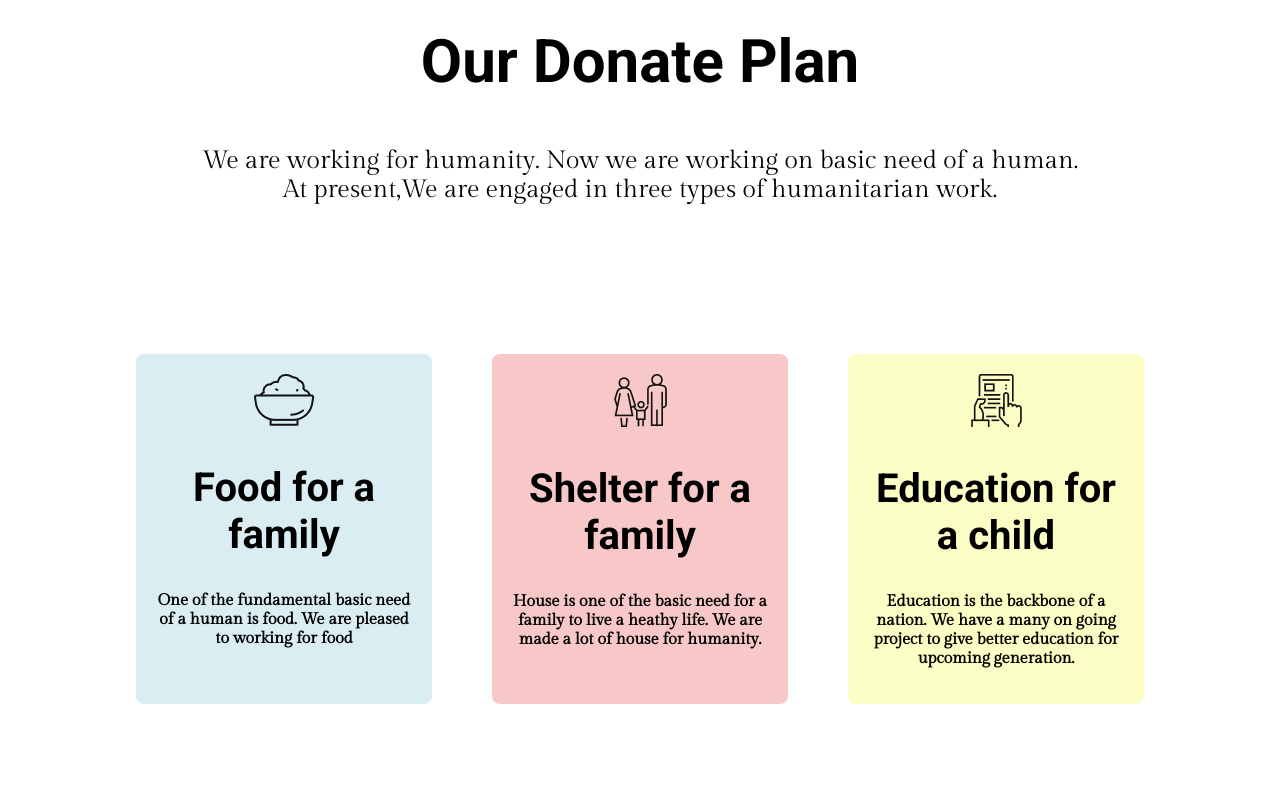
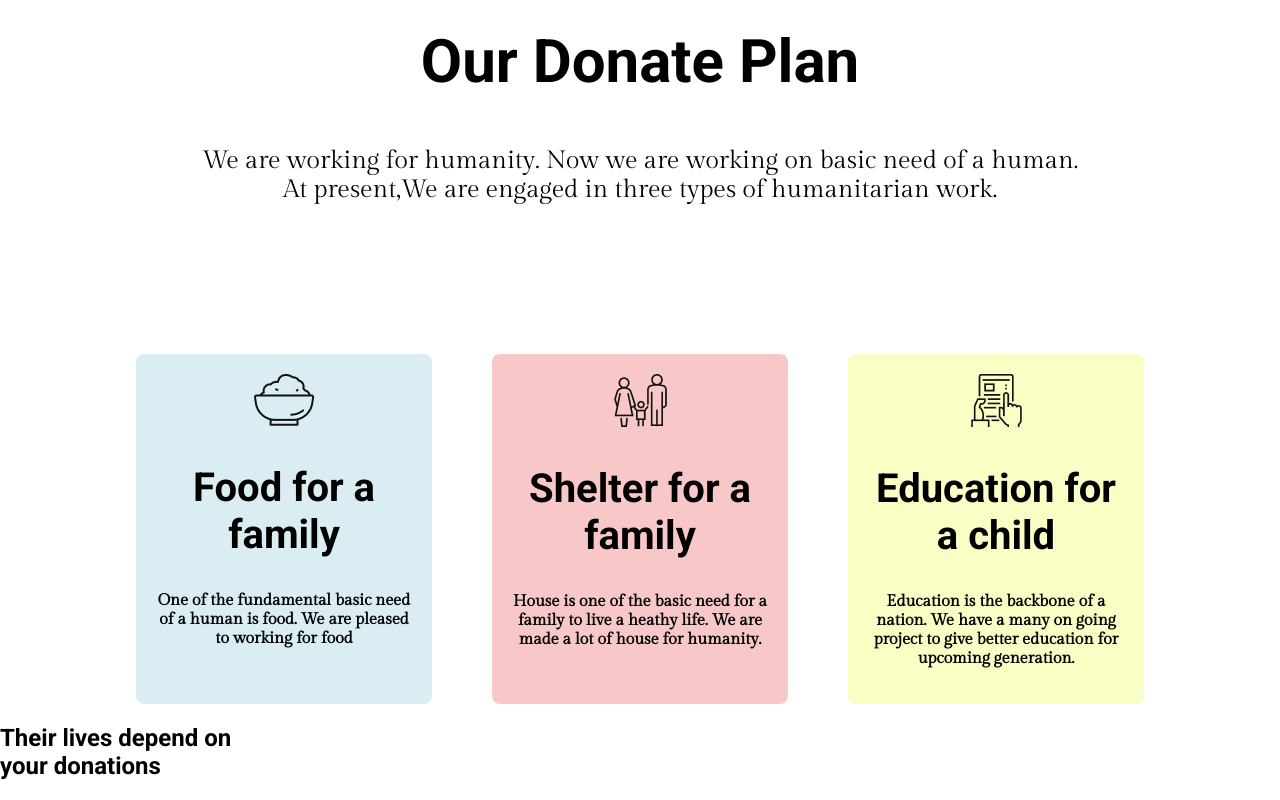
Before and after one commit to Nabonb/Donate-Website, a plain HTML site: page index.html in a window 1280 px wide. Shown: the part 1884-2684 px from the top of the page. Before the commit the page ends 2588 px from the top, so only its background shows below. Drawn offline with Linux system fonts and the light colour scheme.

Commit message:
small update

```diff
--- a/index.html
+++ b/index.html
@@ -74,5 +74,14 @@
             <p>Education is the backbone of a nation. We have a many on going project to give better education for upcoming generation.</p>
         </div>
     </section>
+    <section>
+        <div class="half-width">
+            <h1>Their lives depend on <br> your donations</h1>
+            <p></p>
+        </div>
+        <div>
+
+        </div>
+    </section>
 </body>
 </html>
```
